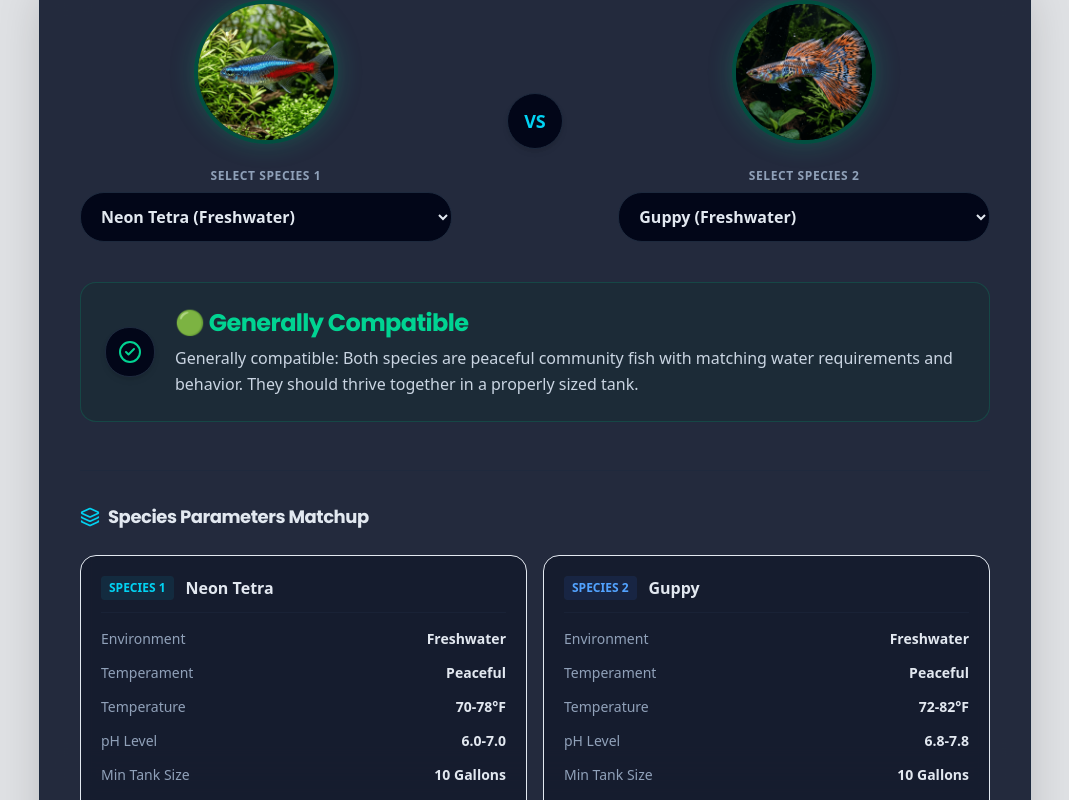
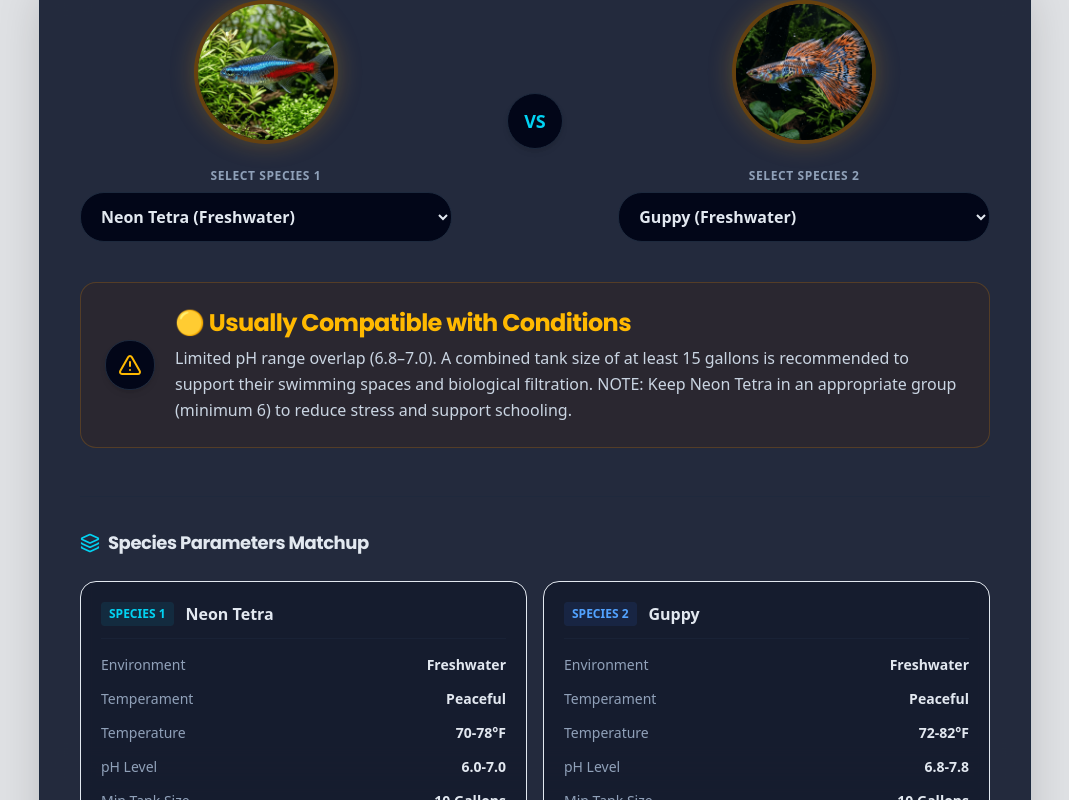
Before and after one commit to roshan773/AquaVersa, a Next.js app: page / in a window 1280 px wide. Shown: the part 5071-5871 px from the top of the page, without its empty margins (105-1174 px from the left). Built offline with nearby package versions, Linux system fonts and the light colour scheme.

Commit message:
feat: add FishCompatibility component with multi-factor compatibility analysis logic

```diff
--- a/components/home/FishCompatibility.tsx
+++ b/components/home/FishCompatibility.tsx
@@ -17,184 +17,310 @@ export default function FishCompatibility() {
   };
 
   const getCompatibility = (id1: string, id2: string) => {
-    if (id1 === id2) {
-      const f = fishData.find(f => f.id === id1);
-      const isSchooling = f && (f.slug === 'neon-tetra' || f.slug === 'zebra-danio' || f.slug === 'cherry-barb' || f.slug === 'harlequin-rasbora' || f.slug === 'neon-dwarf-rainbowfish' || f.slug === 'pajama-cardinalfish' || f.slug === 'banggai-cardinalfish');
+    if (!id1 || !id2) {
       return {
-        status: '🟢 Generally Compatible',
-        message: isSchooling
-          ? `Same species. Generally compatible. Note that ${f.name} is a schooling species and MUST be kept in a group of 6 or more to prevent stress.`
-          : `Same species. Generally compatible together in pairs, groups, or as individuals depending on tank size.`,
-        colorTheme: 'emerald'
+        status: "Select Species",
+        message: "Select two species to check compatibility.",
+        colorTheme: "blue"
       };
     }
 
     const f1 = fishData.find(f => f.id === id1);
     const f2 = fishData.find(f => f.id === id2);
 
-    if (!f1 || !f2) return { status: 'Unknown', message: 'Select two fish.', colorTheme: 'blue' };
+    if (!f1 || !f2) {
+      return {
+        status: "Select Species",
+        message: "Select two species to check compatibility.",
+        colorTheme: "blue"
+      };
+    }
 
-    // Water type check
-    if (f1.category !== f2.category) {
+    // 1. Same Species Selection
+    if (id1 === id2) {
+      const isSchooling = f1.slug === 'neon-tetra' ||
+                          f1.slug === 'zebra-danio' ||
+                          f1.slug === 'cherry-barb' ||
+                          f1.slug === 'harlequin-rasbora' ||
+                          f1.slug === 'neon-dwarf-rainbowfish' ||
+                          f1.slug === 'pajama-cardinalfish' ||
+                          f1.slug === 'banggai-cardinalfish' ||
+                          f1.slug === 'corydoras-catfish';
+
+      if (f1.slug === 'betta-fish') {
+        return {
+          status: '🔴 Not Recommended',
+          message: 'Same Species Conflict: Male Bettas are highly territorial and must never be housed together in the same aquarium as they will fight aggressively, often fatally.',
+          colorTheme: 'red'
+        };
+      }
+
+      if (f1.slug?.includes('tang')) {
+        return {
+          status: '🟠 Use Caution',
+          message: 'Same Species Conflict: Marine Tangs are territorial toward their own kind. Keeping multiples of the same species requires an exceptionally large tank (120+ gallons) with ample swimming space and visual barriers.',
+          colorTheme: 'orange'
+        };
+      }
+
+      if (isSchooling) {
+        return {
+          status: '🟢 Generally Compatible',
+          message: `Same Species: Generally compatible. Note that ${f1.name} is a schooling species and must be kept in a group of 6 or more individuals to prevent stress and promote natural behaviors.`,
+          colorTheme: 'emerald'
+        };
+      }
+
+      return {
+        status: '🟢 Generally Compatible',
+        message: `Same Species: Generally compatible together in pairs, groups, or as individuals depending on tank size and aquarium structure.`,
+        colorTheme: 'emerald'
+      };
+    }
+
+    // Compatibility variables
+    let status = '🟢 Generally Compatible';
+    let colorTheme: 'emerald' | 'amber' | 'orange' | 'red' | 'blue' = 'emerald';
+    const reasons: string[] = [];
+    const warnings: string[] = [];
+
+    // 2. Environment Mismatch
+    if (f1.category?.toLowerCase() !== f2.category?.toLowerCase()) {
       return {
         status: '🔴 Not Recommended',
-        message: `Incompatible environments: ${f1.name} is a ${f1.category} species, whereas ${f2.name} is a ${f2.category} species. They cannot coexist in the same tank.`,
+        message: `Incompatible environments: ${f1.name} is a ${f1.category} species, whereas ${f2.name} is a ${f2.category} species. Freshwater and marine species cannot coexist in the same tank.`,
         colorTheme: 'red'
       };
     }
 
-    // Temperature overlap check
-    const temp1 = parseRange(f1.temperature || "");
-    const temp2 = parseRange(f2.temperature || "");
+    // 3. Temperature Overlap Check
+    const temp1 = f1.temperature ? parseRange(f1.temperature) : null;
+    const temp2 = f2.temperature ? parseRange(f2.temperature) : null;
     if (temp1 && temp2) {
       const minTemp = Math.max(temp1[0], temp2[0]);
       const maxTemp = Math.min(temp1[1], temp2[1]);
       if (minTemp > maxTemp) {
         return {
           status: '🔴 Not Recommended',
-          message: `Temperature mismatch: ${f1.name} requires ${f1.temperature}, while ${f2.name} requires ${f2.temperature}. Their metabolic needs are incompatible.`,
+          message: `Temperature mismatch: ${f1.name} requires ${f1.temperature}, while ${f2.name} requires ${f2.temperature}. These species have no suitable temperature range in common.`,
           colorTheme: 'red'
         };
+      } else if (maxTemp - minTemp < 2) {
+        status = '🟡 Usually Compatible with Conditions';
+        colorTheme = 'amber';
+        reasons.push(`Narrow temperature range overlap of ${minTemp}–${maxTemp}°F.`);
+        warnings.push(`Maintain water temperature strictly between ${minTemp}°F and ${maxTemp}°F.`);
       }
     }
 
-    // pH overlap check
-    const ph1 = parseRange(f1.ph || "");
-    const ph2 = parseRange(f2.ph || "");
+    // 4. pH Overlap Check
+    const ph1 = f1.ph ? parseRange(f1.ph) : null;
+    const ph2 = f2.ph ? parseRange(f2.ph) : null;
     if (ph1 && ph2) {
       const minPh = Math.max(ph1[0], ph2[0]);
       const maxPh = Math.min(ph1[1], ph2[1]);
       if (minPh > maxPh) {
-        return {
-          status: '🟠 Use Caution',
-          message: `pH parameter mismatch: ${f1.name} prefers a pH of ${f1.ph}, while ${f2.name} prefers ${f2.ph}. Keeping them together will cause chronic stress to one or both species.`,
-          colorTheme: 'orange'
-        };
+        const gap = minPh - maxPh;
+        if (gap > 0.5) {
+          status = '🔴 Not Recommended';
+          colorTheme = 'red';
+          reasons.push(`Severe pH parameter mismatch: ${f1.name} prefers a pH of ${f1.ph}, while ${f2.name} prefers a pH of ${f2.ph}.`);
+        } else {
+          status = '🟠 Use Caution';
+          colorTheme = 'orange';
+          reasons.push(`pH range mismatch: ${f1.name} prefers a pH of ${f1.ph}, while ${f2.name} prefers a pH of ${f2.ph}. Keeping them together will cause chronic osmotic stress to one or both species.`);
+        }
+      } else if (maxPh - minPh < 0.4) {
+        if (status === '🟢 Generally Compatible') {
+          status = '🟡 Usually Compatible with Conditions';
+          colorTheme = 'amber';
+        }
+        reasons.push(`Limited pH range overlap (${minPh.toFixed(1)}–${maxPh.toFixed(1)}).`);
       }
     }
 
-    // Explicit compatibility list check
+    // 5. Size and Predation Mismatch
+    const f1Max = f1.maxSize || 0;
+    const f2Max = f2.maxSize || 0;
+    const largeFish = f1Max >= f2Max ? f1 : f2;
+    const smallFish = f1Max >= f2Max ? f2 : f1;
+    const largeSize = Math.max(f1Max, f2Max);
+    const smallSize = Math.min(f1Max, f2Max);
+    const sizeRatio = smallSize > 0 ? largeSize / smallSize : 1;
+
+    // Check for predator risk (carnivorous/omnivorous large fish vs small fish)
+    const isCarnivorousPredator = largeFish.diet === 'Carnivore' ||
+                                  largeFish.diet?.includes('Carnivore') ||
+                                  largeFish.diet === 'Omnivore' ||
+                                  largeFish.diet?.includes('Omnivore');
+
+    if (isCarnivorousPredator && sizeRatio >= 4 && smallSize <= 3.0) {
+      return {
+        status: '🔴 Not Recommended',
+        message: `Predation hazard: ${largeFish.name} grows to a large size of ${largeSize} inches and will likely swallow the small ${smallFish.name} (${smallSize} inches) as it matures. Large predatory fish naturally consume smaller tankmates that fit in their mouths.`,
+        colorTheme: 'red'
+      };
+    } else if (sizeRatio >= 3.0 && smallSize <= 2.5) {
+      if (status !== '🔴 Not Recommended') {
+        status = '🟠 Use Caution';
+        colorTheme = 'orange';
+      }
+      reasons.push(`Significant size difference: ${largeFish.name} (${largeSize} inches) is much larger than ${smallFish.name} (${smallSize} inches), which presents a risk of chasing or ingestion.`);
+    }
+
+    // 6. Explicit Compatibility Mapping
     const slug1 = f1.slug || "";
     const slug2 = f2.slug || "";
     const isExplicitlyCompatible =
       (f1.compatibleWith && f1.compatibleWith.includes(slug2)) ||
       (f2.compatibleWith && f2.compatibleWith.includes(slug1));
 
-    // Size check - predatory risk
-    const f1Max = f1.maxSize || 0;
-    const f2Max = f2.maxSize || 0;
-    const largeFish = f1Max >= f2Max ? f1 : f2;
-    const smallFish = f1Max >= f2Max ? f2 : f1;
-    const sizeRatio = (largeFish.maxSize || 0) / (smallFish.maxSize || 1);
+    // 7. Specific Aggression / Behaviors
+    const hasBetta = slug1 === 'betta-fish' || slug2 === 'betta-fish';
+    if (hasBetta) {
+      const betta = slug1 === 'betta-fish' ? f1 : f2;
+      const other = slug1 === 'betta-fish' ? f2 : f1;
 
-    if (sizeRatio >= 4 && (smallFish.maxSize || 0) <= 2.5) {
+      if (other.slug === 'guppy') {
+        return {
+          status: '🔴 Not Recommended',
+          message: 'Behavioral conflict: Male Bettas are territorial and can be triggered by colorful, long-finned fish like Guppies, often leading to persistent aggression and fin damage.',
+          colorTheme: 'red'
+        };
+      } else if (other.slug === 'neon-tetra') {
+        status = '🟠 Use Caution';
+        colorTheme = 'orange';
+        reasons.push(`Betta aggression warning: Bettas are highly territorial. Neon Tetras are active schoolers that may nip fins, or the Betta may chase them depending on individual temperament.`);
+        warnings.push("Ensure the tank has dense planting and plenty of cover to break lines of sight.");
+      } else if (other.slug === 'corydoras-catfish' || other.slug === 'sucker-fish' || other.slug === 'harlequin-rasbora') {
+        if (status === '🟢 Generally Compatible') {
+          status = '🟡 Usually Compatible with Conditions';
+          colorTheme = 'amber';
+        }
+        reasons.push(`Bettas generally ignore peaceful bottom-dwellers like ${other.name} or quiet midwater schoolers.`);
+        warnings.push("Provide caves/plants, and monitor the Betta's individual behavior closely.");
+      } else {
+        if (other.temperament !== 'Peaceful') {
+          return {
+            status: '🔴 Not Recommended',
+            message: `Territorial warning: Housing a solitary Betta with another semi-aggressive/aggressive species like ${other.name} will likely result in severe territorial fighting.`,
+            colorTheme: 'red'
+          };
+        } else {
+          status = '🟠 Use Caution';
+          colorTheme = 'orange';
+          reasons.push("Bettas are solitary and territorial. Mixing them with other community fish always carries a risk of aggression.");
+        }
+      }
+    }
+
+    // Angelfish vs Neon Tetra
+    const hasAngelfish = slug1 === 'angelfish' || slug2 === 'angelfish';
+    const hasNeonTetra = slug1 === 'neon-tetra' || slug2 === 'neon-tetra';
+    if (hasAngelfish && hasNeonTetra) {
       return {
         status: '🔴 Not Recommended',
-        message: `Predation hazard: ${largeFish.name} grows to ${largeFish.maxSize} inches and can easily swallow the small ${smallFish.name} (${smallFish.maxSize} inches). In the wild, big fish eat little fish.`,
+        message: 'Predation hazard: Adult Angelfish are natural predators of Neon Tetras in the wild. While young Angelfish may coexist briefly, mature Angelfish will swallow small, slender fish like Neon Tetras.',
         colorTheme: 'red'
       };
     }
 
-    // Angelfish eat small tetras
-    if ((f1.slug === 'angelfish' && f2.slug === 'neon-tetra') ||
-        (f2.slug === 'angelfish' && f1.slug === 'neon-tetra')) {
+    // Goldfish vs Tropical Fish
+    const isGoldfish1 = slug1.includes('goldfish');
+    const isGoldfish2 = slug2.includes('goldfish');
+    if ((isGoldfish1 && !isGoldfish2) || (isGoldfish2 && !isGoldfish1)) {
+      const goldfish = isGoldfish1 ? f1 : f2;
+      const tropical = isGoldfish1 ? f2 : f1;
       return {
         status: '🔴 Not Recommended',
-        message: 'Predation hazard: Adult Angelfish are semi-aggressive predators that will naturally swallow small, slender fish like Neon Tetras as they grow.',
+        message: `Husbandry mismatch: ${goldfish.name} is a coldwater/subtropical fish that requires lower temperatures and creates high bioloads, whereas ${tropical.name} is a tropical fish requiring higher water temperatures and stable environments.`,
         colorTheme: 'red'
       };
     }
 
-    // Betta logic
-    const hasBetta = f1.slug === 'betta-fish' || f2.slug === 'betta-fish';
-    if (hasBetta) {
-      const other = f1.slug === 'betta-fish' ? f2 : f1;
-      if (other.slug === 'guppy') {
+    // Tang vs Tang
+    const isTang1 = slug1.includes('tang');
+    const isTang2 = slug2.includes('tang');
+    if (isTang1 && isTang2) {
+      status = '🟠 Use Caution';
+      colorTheme = 'orange';
+      reasons.push("Intra-species conflict: Marine Tangs are highly aggressive toward other Tangs of similar shape or species. Keeping them together requires a large tank (120+ Gallons) with multiple grazing spots.");
+    }
+
+    // 8. General Temperament Compatibility Mapping (Fallback if not overridden)
+    if (status !== '🔴 Not Recommended') {
+      const t1 = f1.temperament;
+      const t2 = f2.temperament;
+
+      if ((t1 === 'Aggressive' && t2 === 'Peaceful') || (t2 === 'Aggressive' && t1 === 'Peaceful')) {
+        const aggr = t1 === 'Aggressive' ? f1 : f2;
+        const peaceful = t1 === 'Aggressive' ? f2 : f1;
         return {
           status: '🔴 Not Recommended',
-          message: 'Behavioral conflict: Male Bettas are highly territorial and are triggered by colorful, long-finned fish like Guppies, often attacking them.',
+          message: `Temperament clash: Highly aggressive territory-holders like ${aggr.name} will constantly bully, injure, or stress peaceful community species like ${peaceful.name}.`,
           colorTheme: 'red'
         };
+      } else if (t1 === 'Aggressive' && t2 === 'Aggressive') {
+        if (colorTheme !== 'orange') {
+          status = '🟠 Use Caution';
+          colorTheme = 'orange';
+        }
+        reasons.push("Double Aggression warning: Both species are aggressive territory holders. Coexistence requires a very large tank with clear territorial visual barriers.");
+      } else if ((t1 === 'Semi-Aggressive' && t2 === 'Peaceful') || (t2 === 'Semi-Aggressive' && t1 === 'Peaceful')) {
+        const semi = t1 === 'Semi-Aggressive' ? f1 : f2;
+        const peaceful = t1 === 'Semi-Aggressive' ? f2 : f1;
+        if (isExplicitlyCompatible) {
+          status = '🟡 Usually Compatible with Conditions';
+          colorTheme = 'amber';
+          reasons.push(`Standard compatibility: The semi-aggressive ${semi.name} is generally compatible with the peaceful ${peaceful.name} when kept with proper school sizes and hiding spaces.`);
+        } else {
+          status = '🟠 Use Caution';
+          colorTheme = 'orange';
+          reasons.push(`Behavioral risk: The semi-aggressive ${semi.name} may chase, bully, or nip the fins of the peaceful ${peaceful.name}.`);
+        }
       }
-      if (other.slug === 'corydoras-catfish' || other.slug === 'sucker-fish' || other.slug === 'harlequin-rasbora') {
-        return {
-          status: '🟢 Generally Compatible',
-          message: `Compatible: ${f1.name} and ${f2.name} can live together. ${other.name} are peaceful and Bettas generally ignore bottom-dwellers or quiet midwater schooling fish.`,
-          colorTheme: 'emerald'
-        };
-      }
-      return {
-        status: '🟠 Use Caution',
-        message: `Territorial warning: Bettas are solitary, highly territorial fish. Keeping them with other species is risky. Provide plenty of hiding spots and monitor closely.`,
-        colorTheme: 'orange'
-      };
     }
 
-    // Tangs logic
-    const isTang1 = f1.slug?.includes('tang');
-    const isTang2 = f2.slug?.includes('tang');
-    if (isTang1 && isTang2) {
-      return {
-        status: '🟠 Use Caution',
-        message: 'Intra-species conflict: Marine Tangs are highly aggressive toward other Tangs of similar shape or species. Keeping them together requires a very large tank (120+ Gallons) with multiple grazing spots.',
-        colorTheme: 'orange'
-      };
+    // Schooling warning note
+    const schooling1 = f1.slug === 'neon-tetra' || f1.slug === 'zebra-danio' || f1.slug === 'cherry-barb' || f1.slug === 'harlequin-rasbora' || f1.slug === 'neon-dwarf-rainbowfish' || f1.slug === 'corydoras-catfish';
+    const schooling2 = f2.slug === 'neon-tetra' || f2.slug === 'zebra-danio' || f2.slug === 'cherry-barb' || f2.slug === 'harlequin-rasbora' || f2.slug === 'neon-dwarf-rainbowfish' || f2.slug === 'corydoras-catfish';
+
+    if (schooling1) {
+      warnings.push(`Keep ${f1.name} in an appropriate group (minimum 6) to reduce stress and support schooling.`);
+    }
+    if (schooling2) {
+      warnings.push(`Keep ${f2.name} in an appropriate group (minimum 6) to reduce stress and support schooling.`);
     }
 
-    // Aggressive cichlid check vs peaceful
-    const f1Aggressive = f1.temperament === 'Aggressive';
-    const f2Aggressive = f2.temperament === 'Aggressive';
-    if ((f1Aggressive && f2.temperament === 'Peaceful') || (f2Aggressive && f1.temperament === 'Peaceful')) {
-      const aggr = f1Aggressive ? f1 : f2;
-      const peaceful = f1Aggressive ? f2 : f1;
-      return {
-        status: '🔴 Not Recommended',
-        message: `Temperament clash: Highly aggressive territory-holders like ${aggr.name} will constantly bully and stress out peaceful fish like ${peaceful.name}, likely causing physical injury or fatal stress.`,
-        colorTheme: 'red'
-      };
+    // Tank Size logic
+    let recommendedTank = Math.max(f1.minTankSize || 0, f2.minTankSize || 0);
+    // Add extra bioload buffer
+    const totalMax = (f1.maxSize || 0) + (f2.maxSize || 0);
+    if (totalMax > 15) {
+      recommendedTank += 20;
+    } else if (totalMax > 6) {
+      recommendedTank += 10;
+    } else {
+      recommendedTank += 5;
     }
 
-    // General Temperament checks
-    if (f1.temperament === 'Aggressive' && f2.temperament === 'Aggressive') {
-      return {
-        status: '🟠 Use Caution',
-        message: `Territorial boundary warning: Both ${f1.name} and ${f2.name} are aggressive, territorial species. Coexistence requires a large tank with plenty of rock caves and wood to establish separate territory boundaries.`,
-        colorTheme: 'orange'
-      };
+    reasons.push(`A combined tank size of at least ${recommendedTank} gallons is recommended to support their swimming spaces and biological filtration.`);
+
+    // Fallback default reasons
+    if (reasons.length === 0) {
+      reasons.push("Both species share matching water environments, temperature overlaps, pH ranges, and peaceful temperaments.");
     }
 
-    if (f1.temperament === 'Semi-Aggressive' && f2.temperament === 'Peaceful') {
-      return {
-        status: isExplicitlyCompatible ? '🟡 Usually Compatible with Conditions' : '🟠 Use Caution',
-        message: isExplicitlyCompatible
-          ? `Compatible under conditions: ${f1.name} (semi-aggressive) can live with the peaceful ${f2.name}. Ensure you keep ${f2.name} in a proper school, and provide plenty of hiding spots.`
-          : `Behavioral risk: ${f1.name} is semi-aggressive and may chase or nip the fins of the peaceful ${f2.name}. Monitor closely and prepare to separate if aggression occurs.`,
-        colorTheme: isExplicitlyCompatible ? 'amber' : 'orange'
-      };
-    }
-
-    if (f2.temperament === 'Semi-Aggressive' && f1.temperament === 'Peaceful') {
-      return {
-        status: isExplicitlyCompatible ? '🟡 Usually Compatible with Conditions' : '🟠 Use Caution',
-        message: isExplicitlyCompatible
-          ? `Compatible under conditions: ${f2.name} (semi-aggressive) can live with the peaceful ${f1.name}. Ensure you keep ${f1.name} in a proper school, and provide plenty of hiding spots.`
-          : `Behavioral risk: ${f2.name} is semi-aggressive and may chase or nip the fins of the peaceful ${f1.name}. Monitor closely and prepare to separate if aggression occurs.`,
-        colorTheme: isExplicitlyCompatible ? 'amber' : 'orange'
-      };
-    }
-
-    if (f1.difficulty === 'Advanced' || f2.difficulty === 'Advanced') {
-      return {
-        status: '🟡 Usually Compatible with Conditions',
-        message: `Care alert: While behaviorally compatible, one of these species requires advanced care, perfect water filtration, and high environmental stability.`,
-        colorTheme: 'amber'
-      };
+    // Build final message
+    let finalMessage = reasons.join(" ");
+    if (warnings.length > 0) {
+      finalMessage += " NOTE: " + warnings.join(" ");
     }
 
     return {
-      status: '🟢 Generally Compatible',
-      message: `Generally compatible: Both species are peaceful community fish with matching water requirements and behavior. They should thrive together in a properly sized tank.`,
-      colorTheme: 'emerald'
+      status,
+      message: finalMessage,
+      colorTheme
     };
   };
 
```
